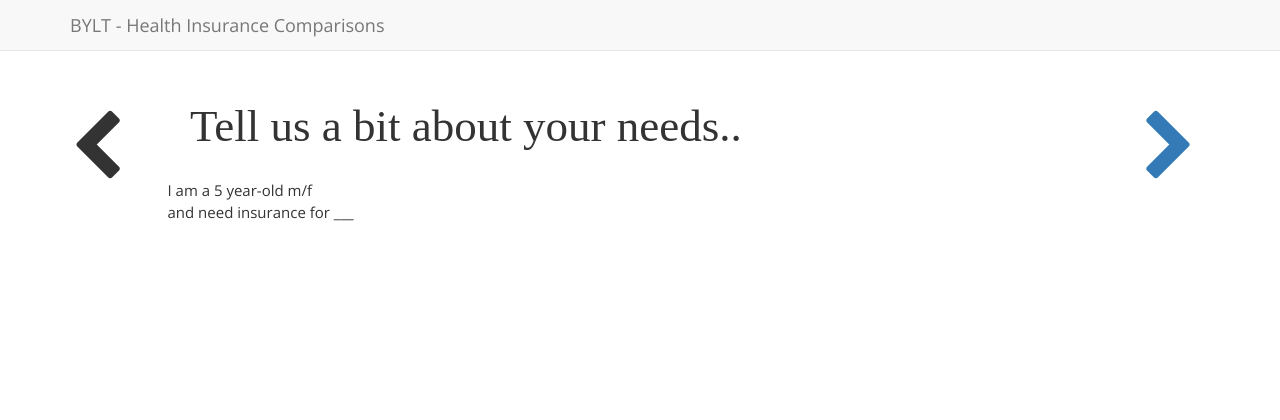
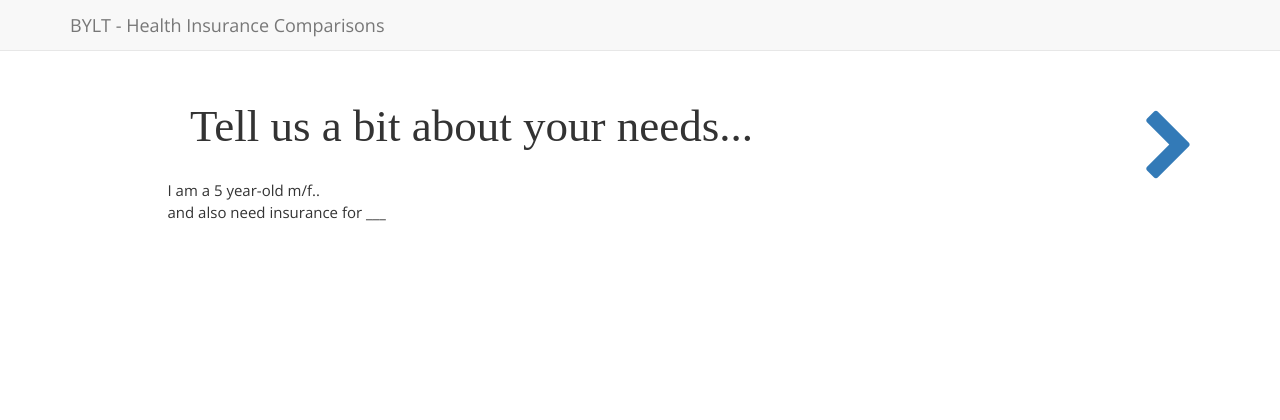
Before and after one commit to CharlesYeh/bayeshack2016, a Flask app: page /form1.html in a window 1280 px wide. Shown: the top 420 px of the page. Run offline with Flask 2, Linux system fonts and the light colour scheme; some libraries are stand-ins or nearby versions; some web fonts are replaced.

Commit message:
css cleanup

```diff
--- a/static/css/base.css
+++ b/static/css/base.css
@@ -8,24 +8,9 @@ body {
     padding: 0.5em;
 }
 
-.container {
-}
-
 .row {
     display: flex;
     align-items: center;
-}
-
-.content {
-}
-
-.left-aside {
-}
-
-.stuff {
-}
-
-.right-aside {
 }
 
 .header {
@@ -39,9 +24,3 @@ body {
     font-size: 1em;
     position: fixed;
 }
-
-.prev-form-button {
-}
-
-.next-form-button {
-}
--- a/templates/base.html
+++ b/templates/base.html
@@ -31,7 +31,6 @@
           {% block content %}
           {% endblock %}
         </div>
-    </div>
     {% block footer %}
     <div class="footer center">
         <hr>
@@ -40,6 +39,7 @@
         </footer>
     </div>
     {% endblock %}
+    </div>
     {% block js_footer %}
       <script src="//ajax.googleapis.com/ajax/libs/jquery/1.10.2/jquery.min.js"></script>
       <script src="//netdna.bootstrapcdn.com/bootstrap/3.0.0/js/bootstrap.min.js"></script>
--- a/templates/form1.html
+++ b/templates/form1.html
@@ -2,12 +2,12 @@
 {% block title %} - Insurance Finder{% endblock %}
 {% block content %}
 <div class="row">
-    <div class="col-md-1"><i class="fa fa-chevron-left fa-5x"></i></div>
-    <div class="col-md-10 stuff">
-        <div class="header center">Tell us a bit about your needs..</div>
-        <div class="self-block">I am a 5 year-old m/f</div>
-        <div class="others-block">and need insurance for ___</div>
+    <div class="col-md-1"></div>
+    <div class="col-md-10">
+        <div class="header center">Tell us a bit about your needs...</div>
+        <div class="self-block">I am a 5 year-old m/f..</div>
+        <div class="others-block">and also need insurance for ___</div>
     </div>
-    <div class="col-md-1 right-side"><a href="form2.html"><i class="fa fa-chevron-right fa-5x"></i></a><div>
+    <div class="col-md-1"><a href="form2.html"><i class="fa fa-chevron-right fa-5x"></i></a></div>
 </div>
 {% endblock %}
```
